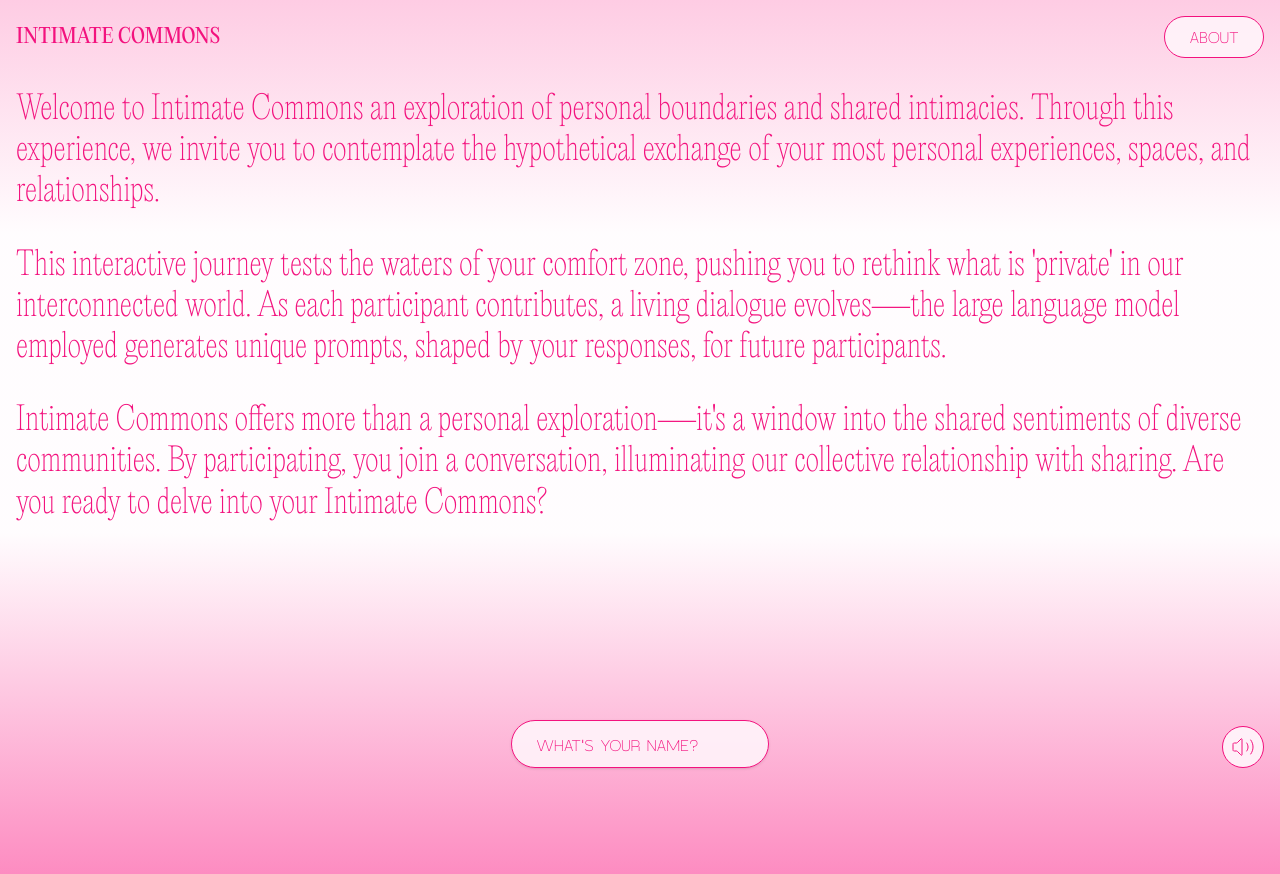
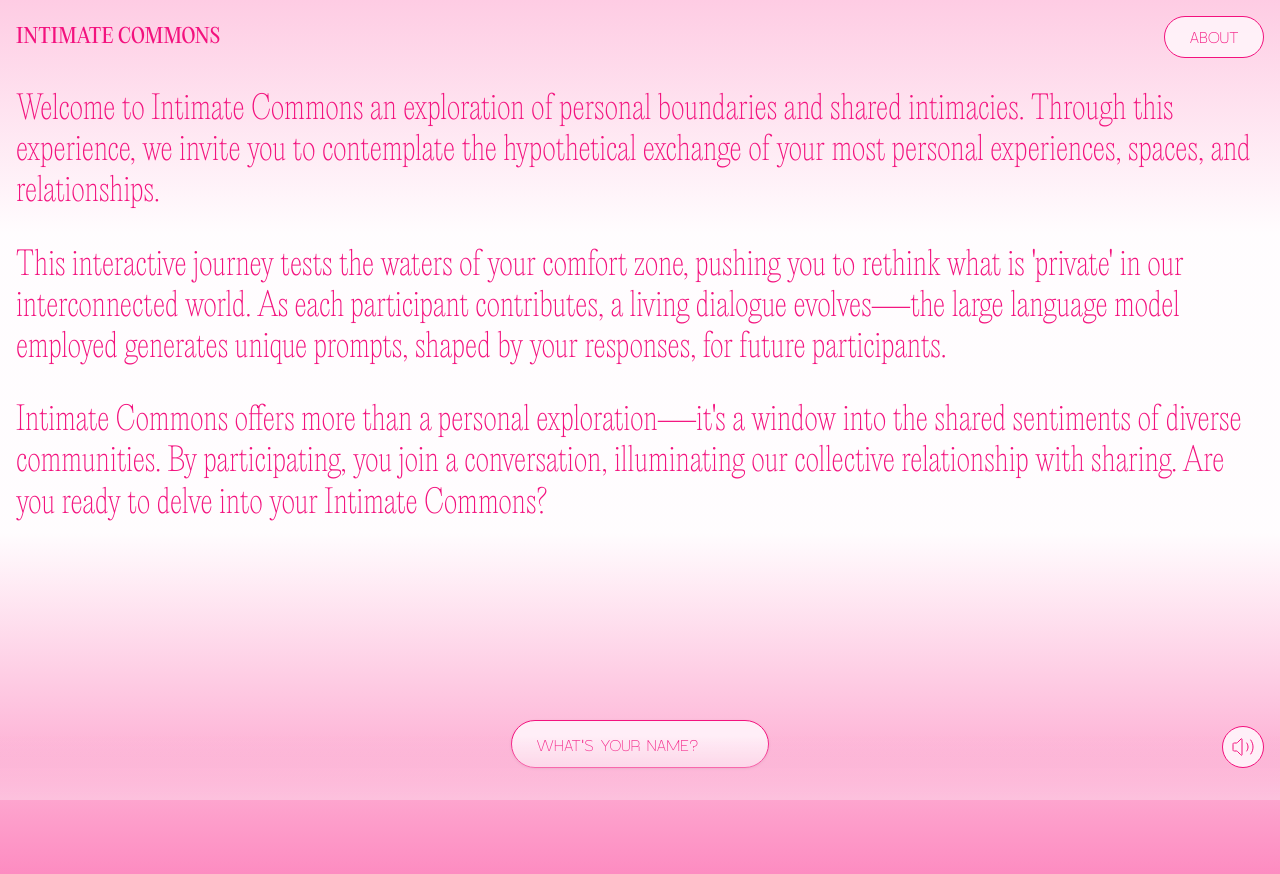
Before and after one commit to scazan/intimate-commons, a Next.js app: page / in a window 1280 px wide. Built offline with nearby package versions, Linux system fonts and the light colour scheme; no server answers; what elevenlabs would draw is missing.

Commit message:
add gradient

```diff
--- a/src/app/globals.css
+++ b/src/app/globals.css
@@ -46,16 +46,28 @@
   * {
     @apply border-border;
   }
+
   body {
     @apply text-foreground;
-    background: linear-gradient(
-      180deg,
-      rgba(250, 0, 117, 0.2) 0%,
-      rgba(255, 247, 252, 0.3) 26.77%,
-      rgba(255, 247, 252, 0.3) 60.94%,
-      rgba(250, 0, 117, 0.45) 100%
-    );
+    background: linear-gradient(180deg,
+        rgba(250, 0, 117, 0.2) 0%,
+        rgba(255, 247, 252, 0.3) 26.77%,
+        rgba(255, 247, 252, 0.3) 60.94%,
+        rgba(250, 0, 117, 0.45) 100%);
 
     /* background: linear-gradient(0deg, #fcc1dd 0%, rgba(255, 247, 252, 0) 100%); */
   }
+
+  .bottomGradient {
+    position: fixed;
+    left: 0;
+    bottom: 0;
+
+    width: 100%;
+    height: 4rem;
+
+    background: linear-gradient(0deg, #fcc1dd 0%, rgba(255, 247, 252, 0) 100%);
+
+    pointer-events: none;
+  }
 }
--- a/src/app/layout.tsx
+++ b/src/app/layout.tsx
@@ -53,6 +53,7 @@ export default function RootLayout({
         <AudioPlayer />
         <SiteHeader />
         {children}
+        <div className="bottomGradient z-10"></div>
       </body>
     </html>
   );
```
